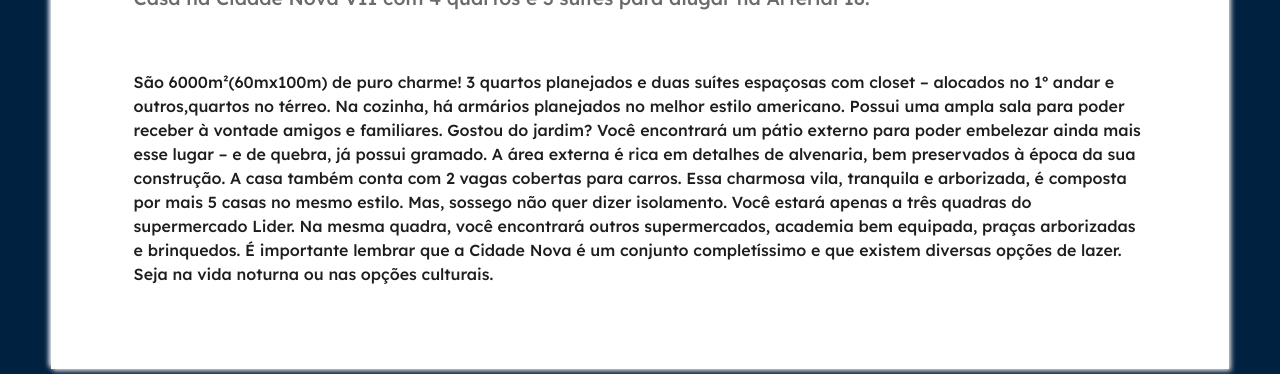
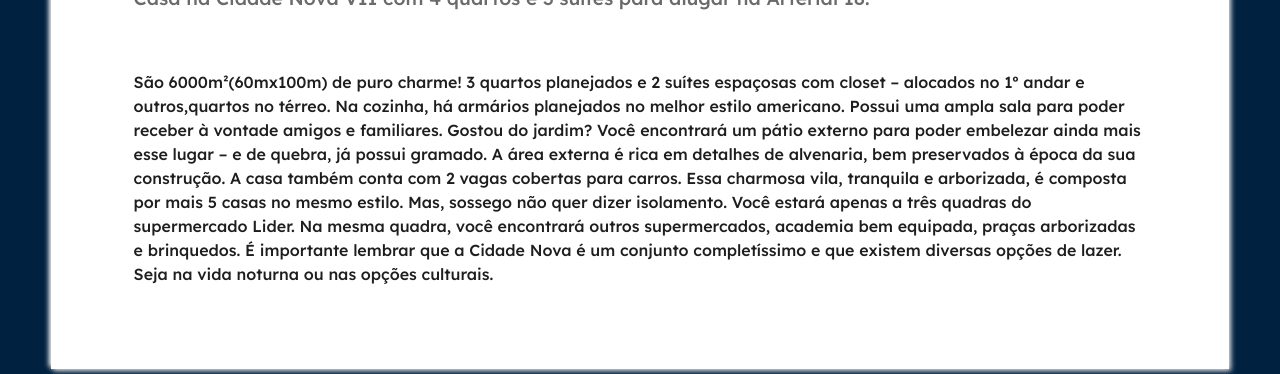
Before and after one commit to emersonpessoa01/layout-aluguel, a plain HTML site: page index3.html in a window 1280 px wide. Shown: the part 1346-1720 px from the top of the page. Drawn offline with nearby package versions, Linux system fonts and the light colour scheme.

Commit message:
updated p

```diff
--- a/index3.html
+++ b/index3.html
@@ -76,7 +76,7 @@
                     </a>
                     <p>
                         São 6000m²(60mx100m) de puro charme! 3 quartos planejados
-                        e duas suítes espaçosas com closet – alocados no 1º andar e
+                        e 2 suítes espaçosas com closet – alocados no 1º andar e
                         outros,quartos no térreo. Na cozinha, há armários planejados no
                         melhor estilo americano. Possui uma ampla sala para
                         poder receber à vontade amigos e familiares. Gostou do
```
